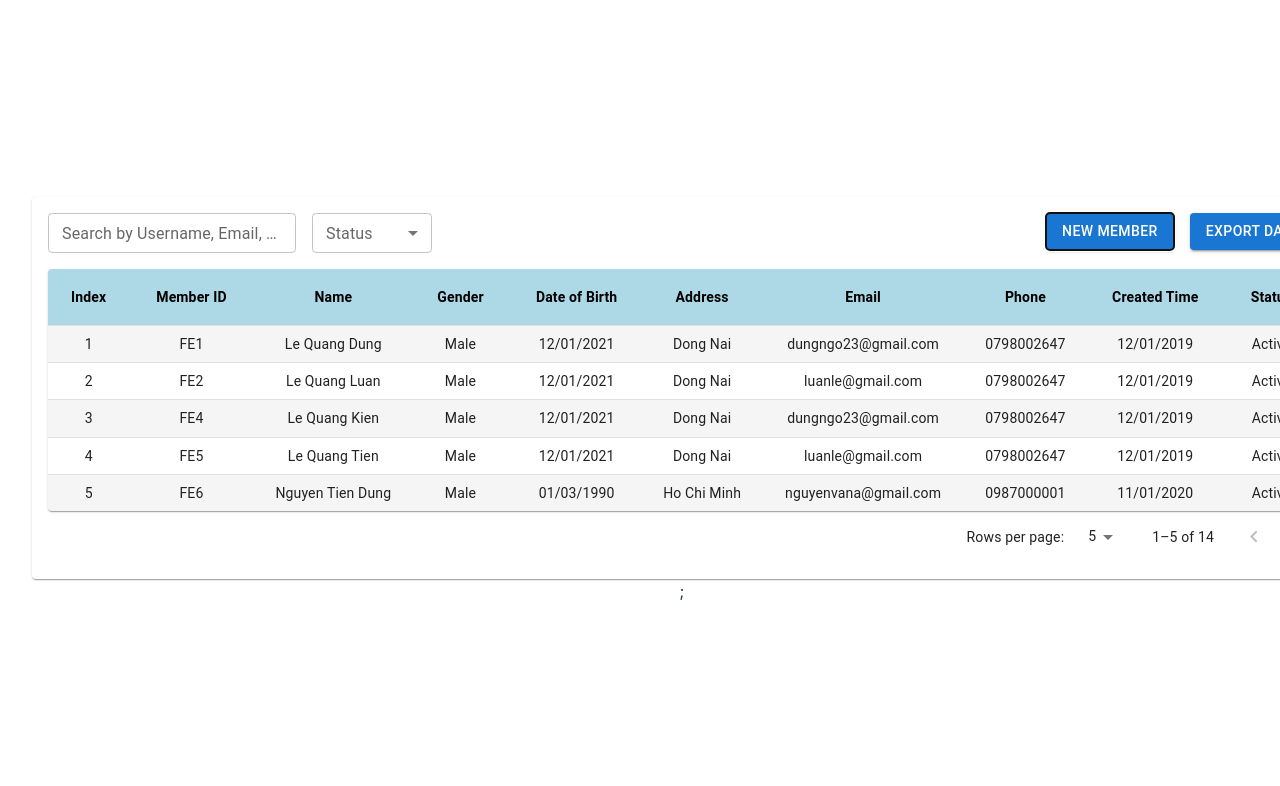
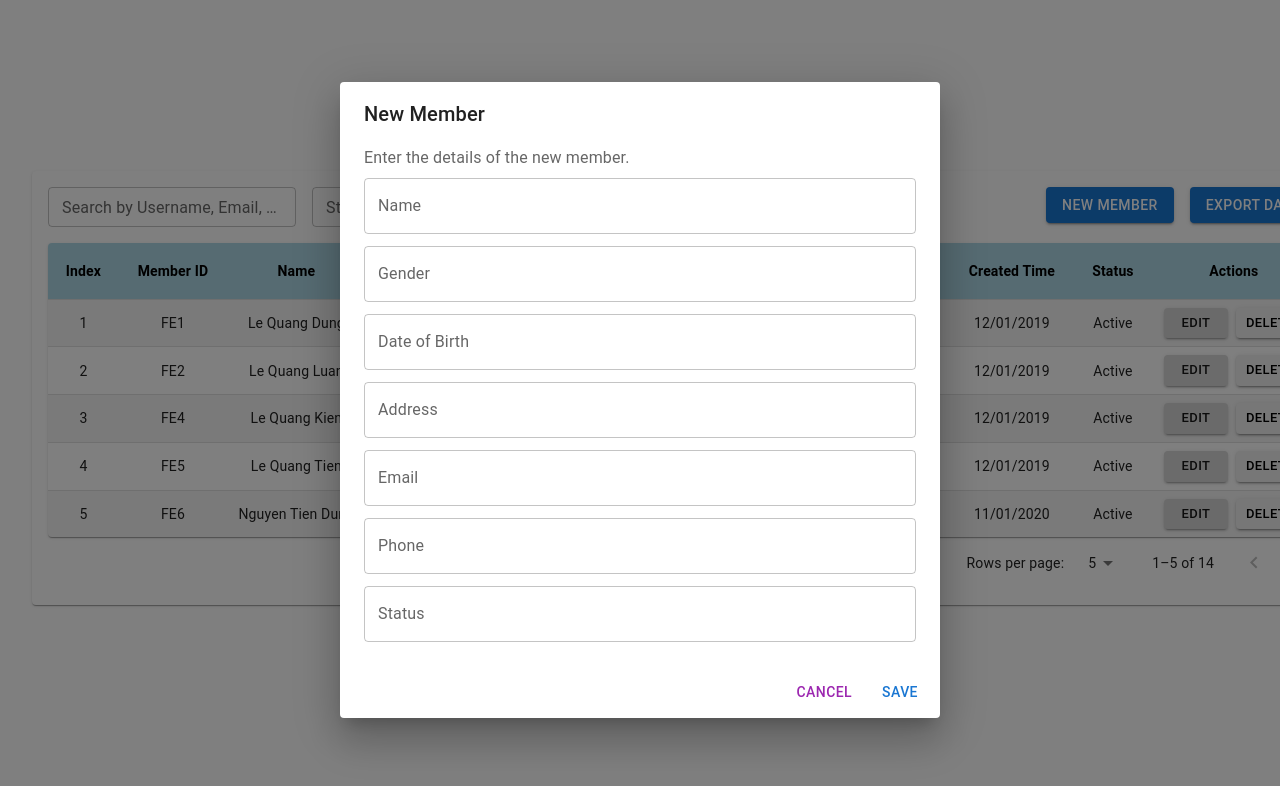
Before and after one commit to SWD392-GoodsExchange/Frontend, a React (Vite) app: page / in a window 1280 px wide. Both pictures are taken after a click on the button "NEW MEMBER". Shown: the top 786 px of the page. Built offline with nearby package versions, Linux system fonts and the light colour scheme.

Commit message:
Editing button

```diff
--- a/package.json
+++ b/package.json
@@ -14,6 +14,8 @@
     "@emotion/styled": "^11.11.5",
     "@mui/icons-material": "^5.15.20",
     "@mui/material": "^5.15.20",
+    "jspdf": "^2.5.1",
+    "jspdf-autotable": "^3.8.2",
     "react": "^18.2.0",
     "react-dom": "^18.2.0"
   },
--- a/src/components/manager/manageMember.tsx
+++ b/src/components/manager/manageMember.tsx
@@ -1,6 +1,11 @@
 import {
   Box,
   Button,
+  Dialog,
+  DialogActions,
+  DialogContent,
+  DialogContentText,
+  DialogTitle,
   FormControl,
   InputLabel,
   MenuItem,
@@ -25,12 +30,15 @@ const StyledTableCell = styled(TableCell)(({ theme }) => ({
     backgroundColor: "lightblue",
     color: theme.palette.common.black,
     fontWeight: "bold",
-    textAlign: "center", // Center align header cells
+    textAlign: "center",
+    position: "sticky",
+    top: 0,
+    zIndex: 1,
   },
   [`&.MuiTableCell-body`]: {
     fontSize: 14,
     padding: "8px",
-    textAlign: "center", // Center align body cells
+    textAlign: "center",
   },
 }));
 
@@ -43,8 +51,7 @@ const StyledTableRow = styled(TableRow)(({ theme }) => ({
   },
 }));
 
-const ManageMember = () => {
-  const [members, setMembers] = useState<Member[]>([
+const initialMembers: Member[] = [
   {
     FeID: "FE1",
     RoleID: 1,
@@ -227,12 +234,16 @@ const ManageMember = () => {
     CreatedTime: "02/01/2020",
     Status: "Active",
   },
-  ]);
+];
 
+const ManageMember = () => {
+  const [members, setMembers] = useState<Member[]>(initialMembers);
   const [searchKeyword, setSearchKeyword] = useState<string>("");
   const [filterStatus, setFilterStatus] = useState<string>("");
   const [page, setPage] = useState<number>(0);
   const [rowsPerPage, setRowsPerPage] = useState<number>(5);
+  const [editMember, setEditMember] = useState<Member | null>(null);
+  const [newMember, setNewMember] = useState<Member | null>(null);
 
   const handleSearchChange = (event: React.ChangeEvent<HTMLInputElement>) => {
     setSearchKeyword(event.target.value);
@@ -253,11 +264,73 @@ const ManageMember = () => {
     setPage(0);
   };
 
-  const handleAddMember = () => {};
+  const handleAddMember = () => {
+    setNewMember({
+      FeID: "",
+      RoleID: 0,
+      Username: "",
+      Password: "",
+      Dob: "",
+      Address: "",
+      Gender: "",
+      Email: "",
+      Phone: "",
+      CreatedTime: "",
+      Status: "",
+    });
+  };
 
-  const handleExportData = () => {};
+  const handleExportData = () => {
+    // Logic to export data
+  };
 
-  // Filter members based on search keyword and status
+  const handleEditMember = (member: Member) => {
+    setEditMember(member);
+  };
+
+  const handleSaveMember = () => {
+    if (editMember) {
+      setMembers((prevMembers) =>
+        prevMembers.map((m) => (m.FeID === editMember.FeID ? editMember : m))
+      );
+      setEditMember(null);
+    } else if (newMember) {
+      setMembers((prevMembers) => [
+        ...prevMembers,
+        {
+          ...newMember,
+          FeID: `FE${prevMembers.length + 1}`,
+          CreatedTime: new Date().toISOString(),
+        },
+      ]);
+      setNewMember(null);
+    }
+  };
+
+  const handleInputChange = (
+    event: React.ChangeEvent<HTMLInputElement | HTMLTextAreaElement>
+  ) => {
+    const { name, value } = event.target;
+    if (editMember) {
+      setEditMember((prevMember) =>
+        prevMember ? { ...prevMember, [name]: value } : null
+      );
+    } else if (newMember) {
+      setNewMember((prevMember) =>
+        prevMember ? { ...prevMember, [name]: value } : null
+      );
+    }
+  };
+
+  const handleCloseDialog = () => {
+    setEditMember(null);
+    setNewMember(null);
+  };
+
+  const handleDeleteMember = (memberId: string) => {
+    setMembers((prevMembers) => prevMembers.filter((m) => m.FeID !== memberId));
+  };
+
   const filteredMembers = members.filter((member) => {
     const keyword = searchKeyword.toLowerCase();
     const usernameLower = member.Username.toLowerCase();
@@ -337,6 +410,7 @@ const ManageMember = () => {
               <StyledTableCell>Phone</StyledTableCell>
               <StyledTableCell>Created Time</StyledTableCell>
               <StyledTableCell>Status</StyledTableCell>
+              <StyledTableCell>Actions</StyledTableCell>
             </TableRow>
           </TableHead>
           <TableBody>
@@ -356,6 +430,29 @@ const ManageMember = () => {
                 <StyledTableCell>{member.Phone}</StyledTableCell>
                 <StyledTableCell>{member.CreatedTime}</StyledTableCell>
                 <StyledTableCell>{member.Status}</StyledTableCell>
+                <StyledTableCell>
+                  <Button
+                    variant="contained"
+                    size="small"
+                    onClick={() => handleEditMember(member)}
+                    sx={{
+                      marginRight: 1,
+                      backgroundColor: "lightgrey",
+                      color: "black",
+                      opacity: "90%",
+                    }}
+                  >
+                    Edit
+                  </Button>
+                  <Button
+                    variant="contained"
+                    size="small"
+                    onClick={() => handleDeleteMember(member.FeID)}
+                    sx={{ backgroundColor: "ButtonShadow", color: "black" }}
+                  >
+                    Delete
+                  </Button>
+                </StyledTableCell>
               </StyledTableRow>
             ))}
           </TableBody>
@@ -371,6 +468,170 @@ const ManageMember = () => {
         onPageChange={handlePageChange}
         onRowsPerPageChange={handleRowsPerPageChange}
       />
+
+      {editMember && (
+        <Dialog open={true} onClose={handleCloseDialog}>
+          <DialogTitle>Edit Member</DialogTitle>
+          <DialogContent>
+            <DialogContentText>
+              Update the details of the member.
+            </DialogContentText>
+            <TextField
+              margin="dense"
+              label="Name"
+              type="text"
+              fullWidth
+              name="Username"
+              value={editMember.Username}
+              onChange={handleInputChange}
+            />
+            <TextField
+              margin="dense"
+              label="Gender"
+              type="text"
+              fullWidth
+              name="Gender"
+              value={editMember.Gender}
+              onChange={handleInputChange}
+            />
+            <TextField
+              margin="dense"
+              label="Date of Birth"
+              type="text"
+              fullWidth
+              name="Dob"
+              value={editMember.Dob}
+              onChange={handleInputChange}
+            />
+            <TextField
+              margin="dense"
+              label="Address"
+              type="text"
+              fullWidth
+              name="Address"
+              value={editMember.Address}
+              onChange={handleInputChange}
+            />
+            <TextField
+              margin="dense"
+              label="Email"
+              type="email"
+              fullWidth
+              name="Email"
+              value={editMember.Email}
+              onChange={handleInputChange}
+            />
+            <TextField
+              margin="dense"
+              label="Phone"
+              type="text"
+              fullWidth
+              name="Phone"
+              value={editMember.Phone}
+              onChange={handleInputChange}
+            />
+            <TextField
+              margin="dense"
+              label="Status"
+              type="text"
+              fullWidth
+              name="Status"
+              value={editMember.Status}
+              onChange={handleInputChange}
+            />
+          </DialogContent>
+          <DialogActions>
+            <Button onClick={handleCloseDialog} color="secondary">
+              Cancel
+            </Button>
+            <Button onClick={handleSaveMember} color="primary">
+              Save
+            </Button>
+          </DialogActions>
+        </Dialog>
+      )}
+
+      {newMember && (
+        <Dialog open={true} onClose={handleCloseDialog}>
+          <DialogTitle>New Member</DialogTitle>
+          <DialogContent>
+            <DialogContentText>
+              Enter the details of the new member.
+            </DialogContentText>
+            <TextField
+              margin="dense"
+              label="Name"
+              type="text"
+              fullWidth
+              name="Username"
+              value={newMember.Username}
+              onChange={handleInputChange}
+            />
+            <TextField
+              margin="dense"
+              label="Gender"
+              type="text"
+              fullWidth
+              name="Gender"
+              value={newMember.Gender}
+              onChange={handleInputChange}
+            />
+            <TextField
+              margin="dense"
+              label="Date of Birth"
+              type="text"
+              fullWidth
+              name="Dob"
+              value={newMember.Dob}
+              onChange={handleInputChange}
+            />
+            <TextField
+              margin="dense"
+              label="Address"
+              type="text"
+              fullWidth
+              name="Address"
+              value={newMember.Address}
+              onChange={handleInputChange}
+            />
+            <TextField
+              margin="dense"
+              label="Email"
+              type="email"
+              fullWidth
+              name="Email"
+              value={newMember.Email}
+              onChange={handleInputChange}
+            />
+            <TextField
+              margin="dense"
+              label="Phone"
+              type="text"
+              fullWidth
+              name="Phone"
+              value={newMember.Phone}
+              onChange={handleInputChange}
+            />
+            <TextField
+              margin="dense"
+              label="Status"
+              type="text"
+              fullWidth
+              name="Status"
+              value={newMember.Status}
+              onChange={handleInputChange}
+            />
+          </DialogContent>
+          <DialogActions>
+            <Button onClick={handleCloseDialog} color="secondary">
+              Cancel
+            </Button>
+            <Button onClick={handleSaveMember} color="primary">
+              Save
+            </Button>
+          </DialogActions>
+        </Dialog>
+      )}
     </Box>
   );
 };
```
Also changed, not shown: 1 other file (tests, documents, lock files or other folders). Lines whose indentation alone changed are shown as unchanged.
